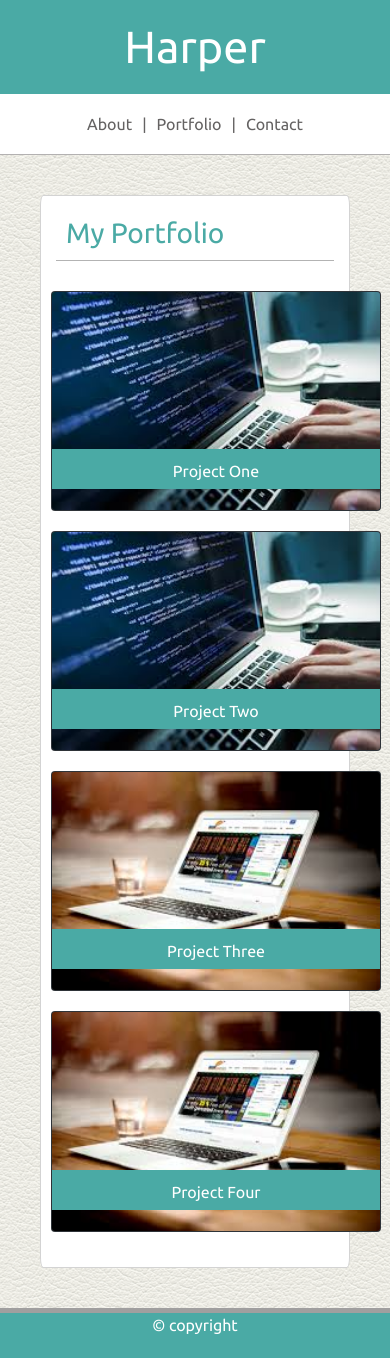
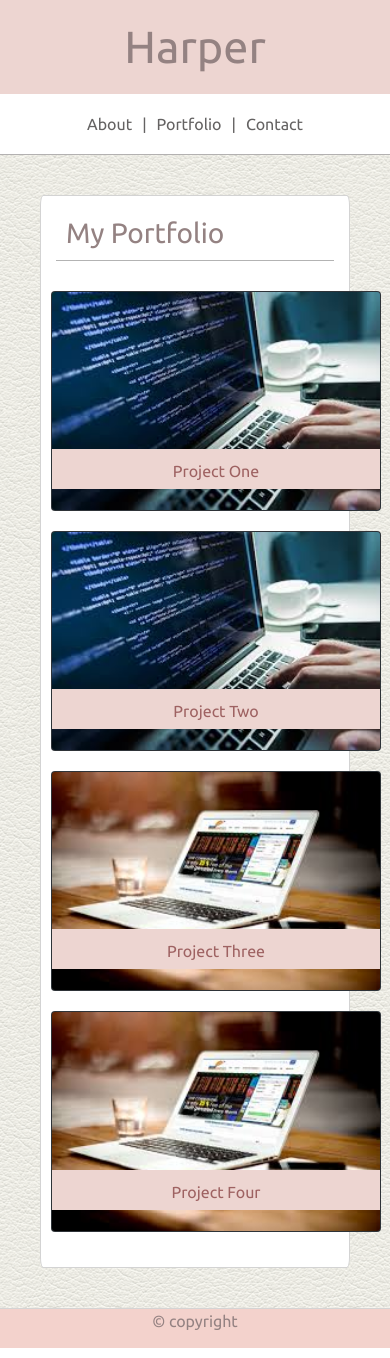
Before and after one commit to harper774/responsive, a plain HTML site: page portfolio.html in a window 390 px wide. Drawn offline with nearby package versions, Linux system fonts and the light colour scheme; a web font is replaced by a local one.

Commit message:
change the color scheme

```diff
--- a/assets/style/style.css
+++ b/assets/style/style.css
@@ -16,14 +16,14 @@ body{
 }
 
 .myHeader{
-    background-color:rgb(243, 241, 241);
+    background-color:#EBE3E0;
     border-bottom:1px solid rgb(179, 177, 177);
 }
 
 .myName h1{
-	background-color:#4aaaa5;
+	background-color:#EDD5D1;
 	width:max-content;
-	color:#ffffff;
+	color:#948282;
 	padding:25px;
 }
 
@@ -47,7 +47,7 @@ body{
 }
 
 .nav-link:hover{
-    color:rgb(112, 111, 111);
+    color:white;
     background-color:rgb(191, 190, 190);
     border-radius:20%;
 }
@@ -61,7 +61,7 @@ body{
 .contentHeader{
     margin:0px 0px;
     padding:0px 0px;
-	color:#4aaaa5;
+	color:#948282;
 	font-size:25px;
 	margin:10px 0px 20px 0px;
 }
@@ -103,6 +103,10 @@ body{
     margin:auto auto;
 }
 
+.card-text strong{
+    color:rgb(230, 163, 153);
+}
+
 .contentHeader h2{
     font-size:28px;
     padding-bottom: 10px;
@@ -113,15 +117,16 @@ body{
 }
 
 .footer{
-	border-top:5px solid rgb(160, 159, 159);
-	height:50px;
-	background-color:#4aaaa5;
-	color:white;
+	border-top:1px solid rgb(212, 212, 212);
+	height:40px;
+	background-color:rgb(243, 210, 204);
+	color:#948282;
     text-align:center;
 }
 
 .footer span{
-    margin-top:20px;
+    /* position: absolute;
+    margin-top:20px; */
 }
 
 .card-img-overlay{
@@ -131,7 +136,8 @@ body{
 
 .card-img-overlay a{
 	text-decoration:none;
-    color:white;
+    color:#9e6262;
+    font-weight:2rem;
     margin:0px;
     padding:0px;
 }
@@ -141,9 +147,17 @@ body{
 	width:100%;
 	height:40px;
 	bottom:5px;
-	background-color:#4aaaa5;
+	background-color:#EDD5D1;
 	text-align:center;
 	padding-top:10px;
+}
+
+.card p:hover{
+    background-color:rgb(218, 195, 191);
+}
+
+.card-img-overlay a:hover{
+    color:white;
 }
 
 .card-text{
@@ -170,10 +184,10 @@ body{
     }
 
     .myName h1{
-        background-color:#4aaaa5;
+        background-color:#EDD5D1;
         width:100%;
         text-align:center;
-        color:#ffffff;
+        color:#948282;
         padding:20px 25px;
         font-family: 'Ubuntu', sans-serif;
     }
@@ -223,10 +237,10 @@ body{
     }
 
     .myName h1{
-        background-color:#4aaaa5;
+        background-color:#EDD5D1;
         width:100%;
         text-align:center;
-        color:#ffffff;
+        color:#948282;
         padding:20px 25px;
         font-family: 'Ubuntu', sans-serif;
     }
```
